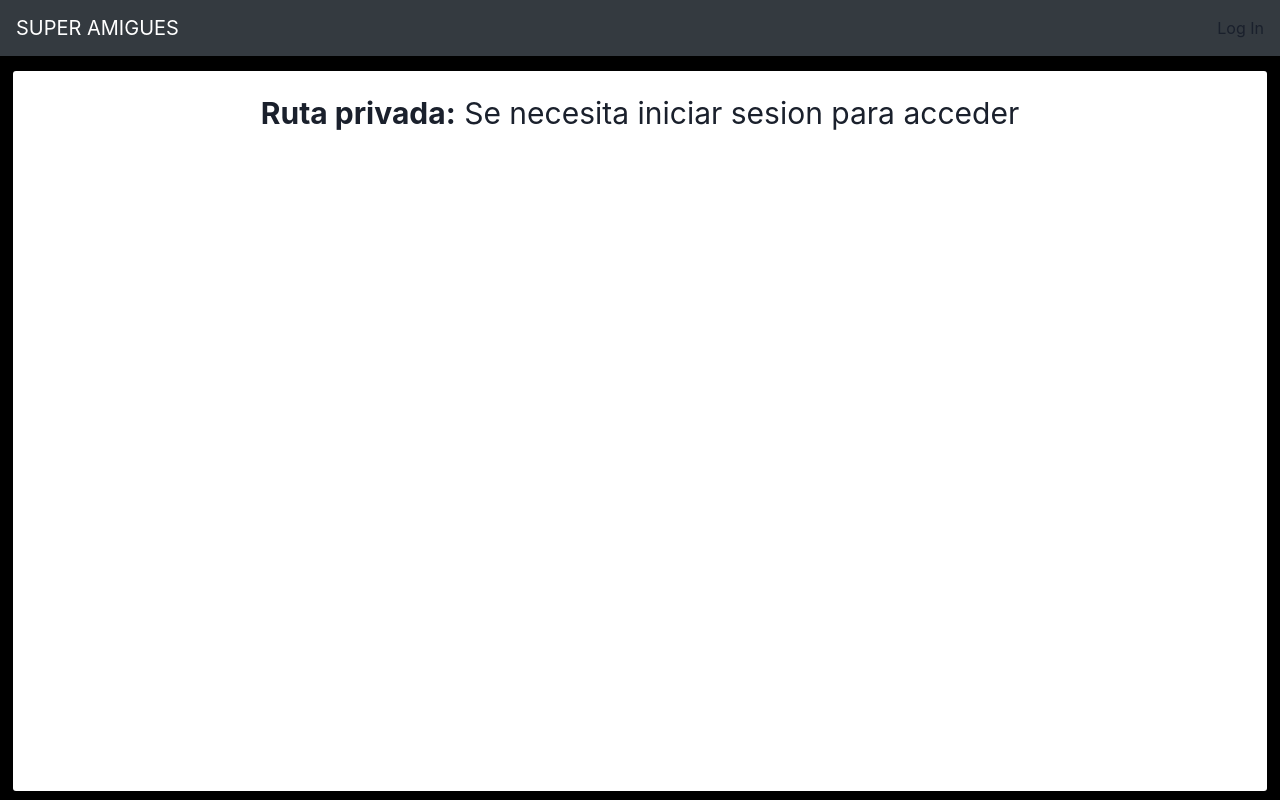
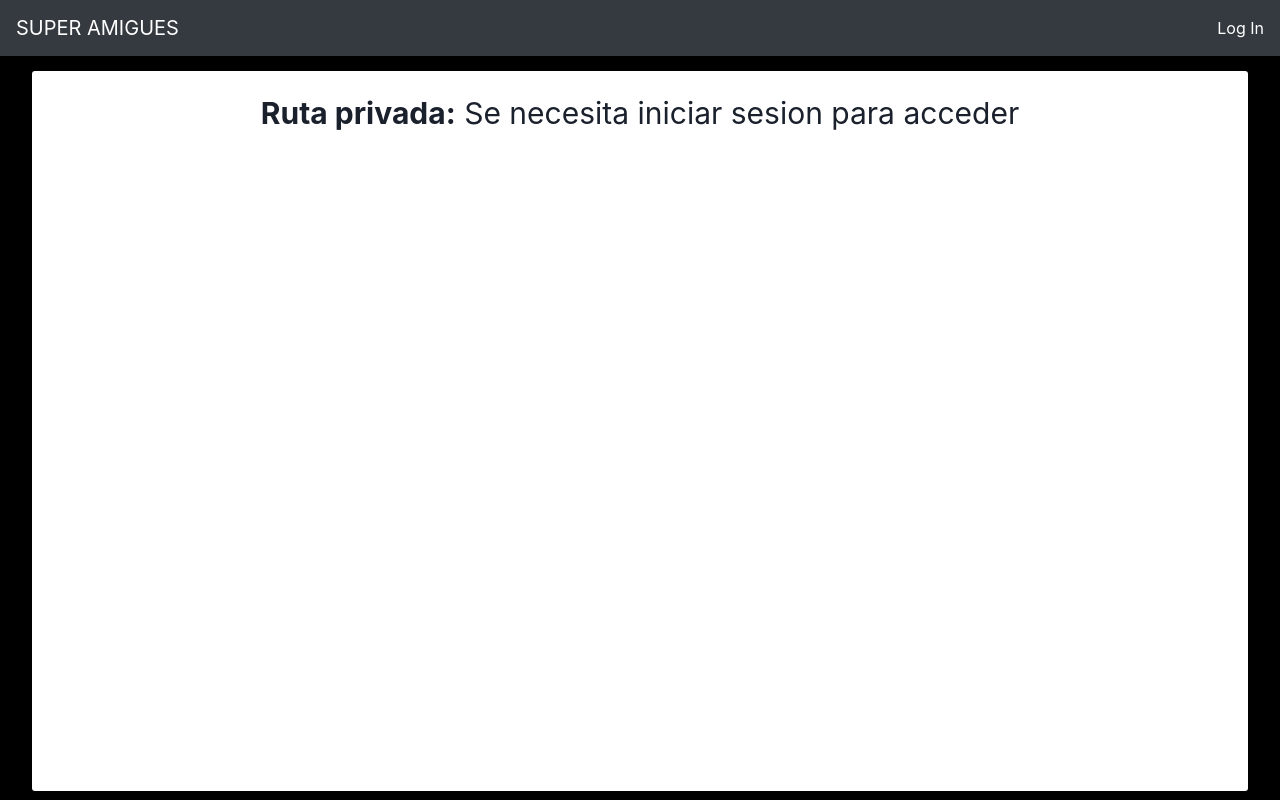
Before and after one commit to tp-tacs-grupo-03/hero-cards-game-api, a Next.js app in the folder frontend/crying_in_tacs/: page /decks in a window 1280 px wide. Built offline with nearby package versions, Linux system fonts and the light colour scheme.

Commit message:
cambios visuales

```diff
--- a/frontend/crying_in_tacs/components/AdminDecksGrid.js
+++ b/frontend/crying_in_tacs/components/AdminDecksGrid.js
@@ -34,7 +34,7 @@ export default function AdminDecksGrid({ initialdeck, closeNewDeckModal }) {
 
   const setSelectionModel = (model) => {
     setDeck({cardIds: model.map(a=>String(a)), name: deck.name, id: deck.id});
-    setEnableSave(model.length > 0 && deck.name.length > 0);
+    setEnableSave(model.length > 0 && deck.name?.length > 0);
   }
 
   const enterName = (value) => {
@@ -63,7 +63,6 @@ export default function AdminDecksGrid({ initialdeck, closeNewDeckModal }) {
           <Button variant="primary" block onClick={() => saveNewDeck()} disabled={!enableSave}>  Save </Button>
         </Col>
       </Row>
-      <p>{JSON.stringify(initialdeck)}</p>
       <Row className="justify-content-md-left" style={{ paddingTop: "10px" }}>
         <Col md={12}>
           {progressBar && <Spinner animation="border" />}
--- a/frontend/crying_in_tacs/components/Card.js
+++ b/frontend/crying_in_tacs/components/Card.js
@@ -64,7 +64,7 @@ export default function CardSelect({ cardSelected }) {
                 {
                     cardData ?
                         <div className={styles.image} style={{ backgroundImage: `url(${cardData.image.url})` }}>
-                            <div className={styles.level}>{cardData.id}</div>
+                            <div className={styles.level}>{cardData.cardId}</div>
                         </div>
                     :
                         <div className={styles.image}>
@@ -79,16 +79,16 @@ export default function CardSelect({ cardSelected }) {
                     <div className={styles.description}>
                     <Container fluid>
                         <Row className="justify-content-md-center" style={{ paddingTop: "3px" }}>
-                            <Col> Intelligence: {cardData.powerstats.intelligence} </Col>
-                            <Col> Strength: {cardData.powerstats.strength} </Col>
+                            <Col> Intelligence: {cardData.powerStats.intelligence} </Col>
+                            <Col> Strength: {cardData.powerStats.strength} </Col>
                         </Row>
                         <Row className="justify-content-md-center" style={{ paddingTop: "3px" }}>
-                            <Col> Speed: {cardData.powerstats.speed} </Col>
-                            <Col> Durability: {cardData.powerstats.durability} </Col>
+                            <Col> Speed: {cardData.powerStats.speed} </Col>
+                            <Col> Durability: {cardData.powerStats.durability} </Col>
                         </Row>
                         <Row className="justify-content-md-center" style={{ paddingTop: "3px" }}>
-                            <Col> Power: {cardData.powerstats.power} </Col>
-                            <Col> Combat: {cardData.powerstats.combat} </Col>
+                            <Col> Power: {cardData.powerStats.power} </Col>
+                            <Col> Combat: {cardData.powerStats.combat} </Col>
                         </Row>
                     </Container>
                             </div>
--- a/frontend/crying_in_tacs/components/loginButton.js
+++ b/frontend/crying_in_tacs/components/loginButton.js
@@ -4,7 +4,13 @@ import { useAuth0 } from "@auth0/auth0-react";
 const LoginButton = () => {
   const { loginWithRedirect } = useAuth0();
 
-  return <button onClick={() => loginWithRedirect()}>Log In</button>;
+  return <button
+    onClick={() => loginWithRedirect()}
+      style={{color:"white"}}
+    >
+      Log In
+
+    </button>;
 };
 
 export default LoginButton;
--- a/frontend/crying_in_tacs/components/navbar.js
+++ b/frontend/crying_in_tacs/components/navbar.js
@@ -25,6 +25,13 @@ const Example = (props) => {
 
   return (
     <Navbar color="dark" light>
+      <div
+        style={{
+          display: "flex",
+          justifyContent: "space-between",
+          width:"100%"
+        }}
+      >
           <NavbarBrand href="/" className="mr-auto"><Text color="white">SUPER AMIGUES</Text></NavbarBrand>
       <Nav>
         {
@@ -62,11 +69,12 @@ const Example = (props) => {
               </Dropdown>
             </>
             :
-            <LoginButton />
+            <LoginButton/>
         }
 
 
       </Nav>
+    </div>
     </Navbar>
   );
 }
--- a/frontend/crying_in_tacs/pages/_app.js
+++ b/frontend/crying_in_tacs/pages/_app.js
@@ -19,7 +19,7 @@ function MyApp({ Component, pageProps }) {
       >
         <Box bgColor="black" h="100vh" w="100vw">
         <Navbar />
-        <Container marginTop="15px" minH="90%" minW="98%" bgColor="white" borderRadius="3px" centerContent>
+        <Container marginTop="15px" minH="90%" minW="95%" bgColor="white" borderRadius="3px" centerContent>
             <Wrap {...pageProps} Component={Component} />
         </Container>
         </Box>
--- a/frontend/crying_in_tacs/pages/decks/index.js
+++ b/frontend/crying_in_tacs/pages/decks/index.js
@@ -45,12 +45,28 @@ function decks() {
       disableClickEventBubbling: true,
       width: 200,
       renderCell: (params) => {
-        return <>
-          <Button variant="primary" onClick={ () => setselectedDeck({cardIds: params.row.cardIds.map(a=>a.id), name: params.row.name, id: params.row.id})}  > <BorderColorIcon /> </Button>
+        return <Container
+          style={{
+            display:"flex",
+            justifyContent:"space-between"
+          }}
+        >
+          <Button
+
+            variant="primary"
+            onClick={ () =>
+              setselectedDeck({cardIds: params.row.cardIds.map(a=>a.id),
+                name: params.row.name,
+                id: params.row.id
+              })
+            }
+          >
+            <BorderColorIcon />
+          </Button>
           <Button variant="secondary" className="glyphicon glyphicon-trash" onClick={() => deleteRow(params.row)}>
             <DeleteForeverSharpIcon />
           </Button>
-        </>
+        </Container>
       }
     }
   ];
```
